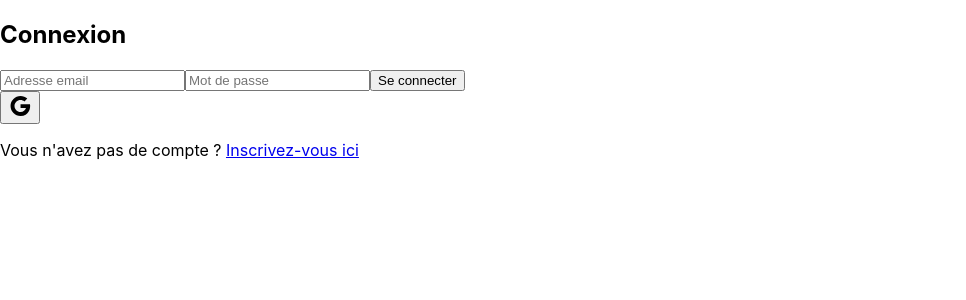
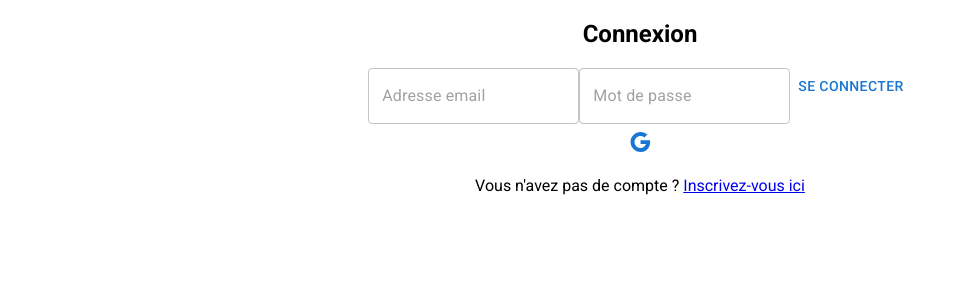
Before and after one commit to Melliaganz/MellianFriends, a React (Create React App) app: page /login in a window 1280 px wide. Shown: the top 300 px of the page, without its empty margins (0-966 px from the left). Built offline with nearby package versions, Linux system fonts and the light colour scheme; no server answers.

Commit message:
sécurisation de la route connecté et création d'un darkmode (glitché wip)

```diff
--- a/src/App.css
+++ b/src/App.css
@@ -1,38 +1,18 @@
-.App {
-  text-align: center;
+@import url('https://fonts.googleapis.com/css2?family=Roboto:ital,wght@0,100;0,300;0,400;0,500;0,700;0,900;1,100;1,300;1,400;1,500;1,700;1,900&display=swap');
+
+body{
+  font-family: 'Roboto', sans-serif;
+
 }
-
-.App-logo {
-  height: 40vmin;
-  pointer-events: none;
+.headerContainer{
+  position: sticky;
+  display: flex;
+  justify-content: space-between;
+  align-items: center;
 }
-
-@media (prefers-reduced-motion: no-preference) {
-  .App-logo {
-    animation: App-logo-spin infinite 20s linear;
-  }
+.loginContainer{
+  display: flex;
+  justify-content: center;
+  align-items: center;
+  flex-direction: column;
 }
-
-.App-header {
-  background-color: #282c34;
-  min-height: 100vh;
-  display: flex;
-  flex-direction: column;
-  align-items: center;
-  justify-content: center;
-  font-size: calc(10px + 2vmin);
-  color: white;
-}
-
-.App-link {
-  color: #61dafb;
-}
-
-@keyframes App-logo-spin {
-  from {
-    transform: rotate(0deg);
-  }
-  to {
-    transform: rotate(360deg);
-  }
-}
--- a/src/App.js
+++ b/src/App.js
@@ -1,18 +1,75 @@
-// App.js
-import React from 'react';
-import { BrowserRouter as Router, Routes, Route } from 'react-router-dom';
+import React, { useState } from 'react';
+import { BrowserRouter as Router, Routes, Route, Navigate } from 'react-router-dom';
 import Login from './pages/Login';
 import Signup from './pages/Signup';
+import Accueil from './pages/Accueil';
+import { initializeApp } from 'firebase/app';
+import { getAuth, signOut, onAuthStateChanged  } from 'firebase/auth';
+import Header from './components/Header';
+import { createTheme, ThemeProvider } from '@mui/material/styles';
+import Brightness4Icon from '@mui/icons-material/Brightness4';
+import "./App.css"
+
 
 function App() {
+  const [user, setUser] = useState(null);
+  const [darkMode, setDarkMode] = useState(false);
+
+  const firebaseConfig = {
+    apiKey: "AIzaSyDImyVH55duHIT-d3H-HwV21lkhizqY2Ro",
+    authDomain: "mellianfriends-36e4e.firebaseapp.com",
+    projectId: "mellianfriends-36e4e",
+    storageBucket: "mellianfriends-36e4e.appspot.com",
+    messagingSenderId: "730276175398",
+    appId: "1:730276175398:web:386b5cb09696eda67750e7",
+    measurementId: "G-1RZMP8FQCV"
+  };
+  const firebaseApp = initializeApp(firebaseConfig);
+  const auth = getAuth(firebaseApp);
+  const toggleDarkMode = () => {
+    setDarkMode(!darkMode);
+  };
+  onAuthStateChanged(auth, (user) => {
+    setUser(user);
+  });
+  const theme = createTheme({
+    palette: {
+      mode: darkMode ? 'dark' : 'light',
+    },
+  });
+  const handleLogout = async () => {
+    try {
+      await signOut(auth);
+      setUser(null);
+    } catch (error) {
+      console.error('Error signing out:', error);
+    }
+  };
+
   return (
     <Router>
+        <ThemeProvider theme={theme}>
+
+        {user && <Header user={user} handleLogout={handleLogout} darkMode={darkMode} toggleDarkMode={toggleDarkMode} />}
       <Routes>
-        <Route path="/login" element={<Login />} />
-        <Route path="/signup" element={<Signup />} />
+        <Route
+          path="/login"
+          element={<Login auth={auth} />}
+        />
+        <Route
+          path="/signup"
+          element={<Signup auth={auth} />}
+        />
+        <Route
+          path="/"
+          element={
+            user ? <Accueil auth={auth} /> : <Navigate to="/login" />
+          }
+        />
       </Routes>
+      </ThemeProvider>
     </Router>
   );
-}
+};
 
 export default App;
--- a/src/pages/Login.js
+++ b/src/pages/Login.js
@@ -1,9 +1,10 @@
 // Login.js
 import React, { useState } from 'react';
-import { Link, useNavigate } from 'react-router-dom';
+import { Link, Navigate, useNavigate } from 'react-router-dom';
 import { signInWithPopup, GoogleAuthProvider } from 'firebase/auth';
 import { Google } from '@mui/icons-material';
 import { signInWithEmailAndPassword } from 'firebase/auth';
+import { Button, TextField } from '@mui/material';
 
 
 function Login({ auth }) {
@@ -11,6 +12,9 @@ function Login({ auth }) {
   const [password, setPassword] = useState('');
   const navigate = useNavigate();
 
+  if (auth.currentUser) {
+    return <Navigate to="/" />; // Redirige vers la page d'accueil
+  }
   const handleSubmit = async (e) => {
     e.preventDefault();
     try {
@@ -31,26 +35,26 @@ function Login({ auth }) {
     }
   };
   return (
-    <div>
+    <div className='loginContainer'>
       <h2>Connexion</h2>
       <form onSubmit={handleSubmit}>
-        <input
+        <TextField
           type="email"
           placeholder="Adresse email"
           value={email}
           onChange={(e) => setEmail(e.target.value)}
           required
         />
-        <input
+        <TextField
           type="password"
           placeholder="Mot de passe"
           value={password}
           onChange={(e) => setPassword(e.target.value)}
           required
         />
-        <button type="submit">Se connecter</button>
+        <Button type="submit">Se connecter</Button>
       </form>
-      <button onClick={handleGoogleSignIn}><Google/></button>
+      <Button onClick={handleGoogleSignIn}><Google/></Button>
       <p>Vous n'avez pas de compte ? <Link to="/signup">Inscrivez-vous ici</Link></p>
     </div>
   );
--- a/src/pages/Signup.js
+++ b/src/pages/Signup.js
@@ -1,14 +1,24 @@
-// Signup.js
 import React, { useState } from 'react';
-import { Link } from 'react-router-dom';
+import { Link, Navigate, useNavigate } from 'react-router-dom';
+import { createUserWithEmailAndPassword } from 'firebase/auth'; // Importe la fonction correctement
 
-function Signup() {
+function Signup({ auth }) {
   const [email, setEmail] = useState('');
   const [password, setPassword] = useState('');
+  const navigate = useNavigate();
 
-  const handleSubmit = (e) => {
+  if (auth.currentUser) {
+    return <Navigate to="/" />; // Redirige vers la page d'accueil
+  }
+  const handleSubmit = async (e) => {
     e.preventDefault();
-    // Ajouter la logique d'inscription avec Firebase ici
+    try {
+      // Utilise correctement la fonction createUserWithEmailAndPassword
+      await createUserWithEmailAndPassword(auth, email, password);
+      navigate('/'); // Redirige après l'inscription réussie
+    } catch (error) {
+      console.error('Error signing up with email and password:', error);
+    }
   };
 
   return (
```
Also changed, not shown: src/firebase.js (deleted, +0 -22 lines), public/logo192.png (deleted), 1 other file (tests, documents, lock files or other folders).
